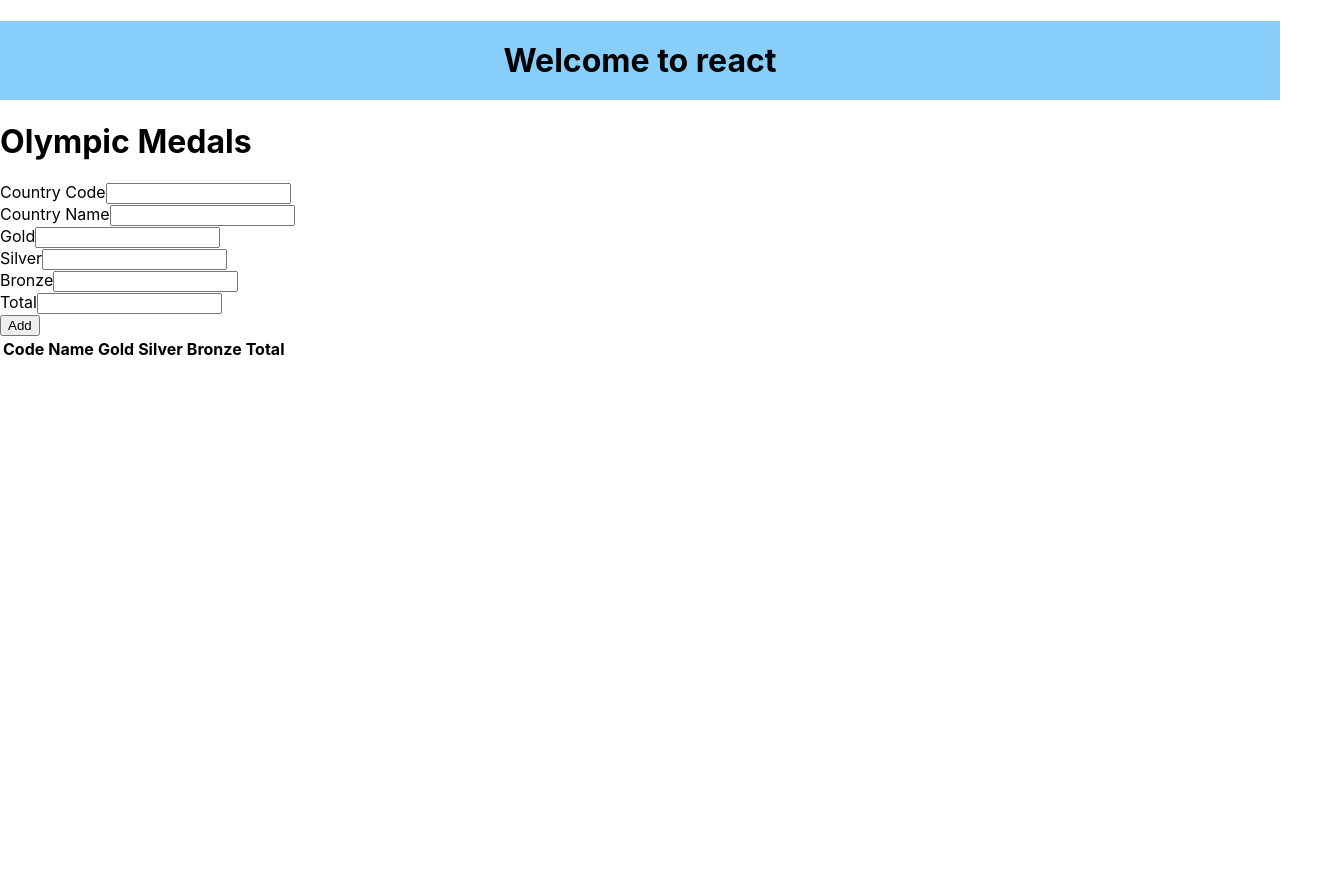
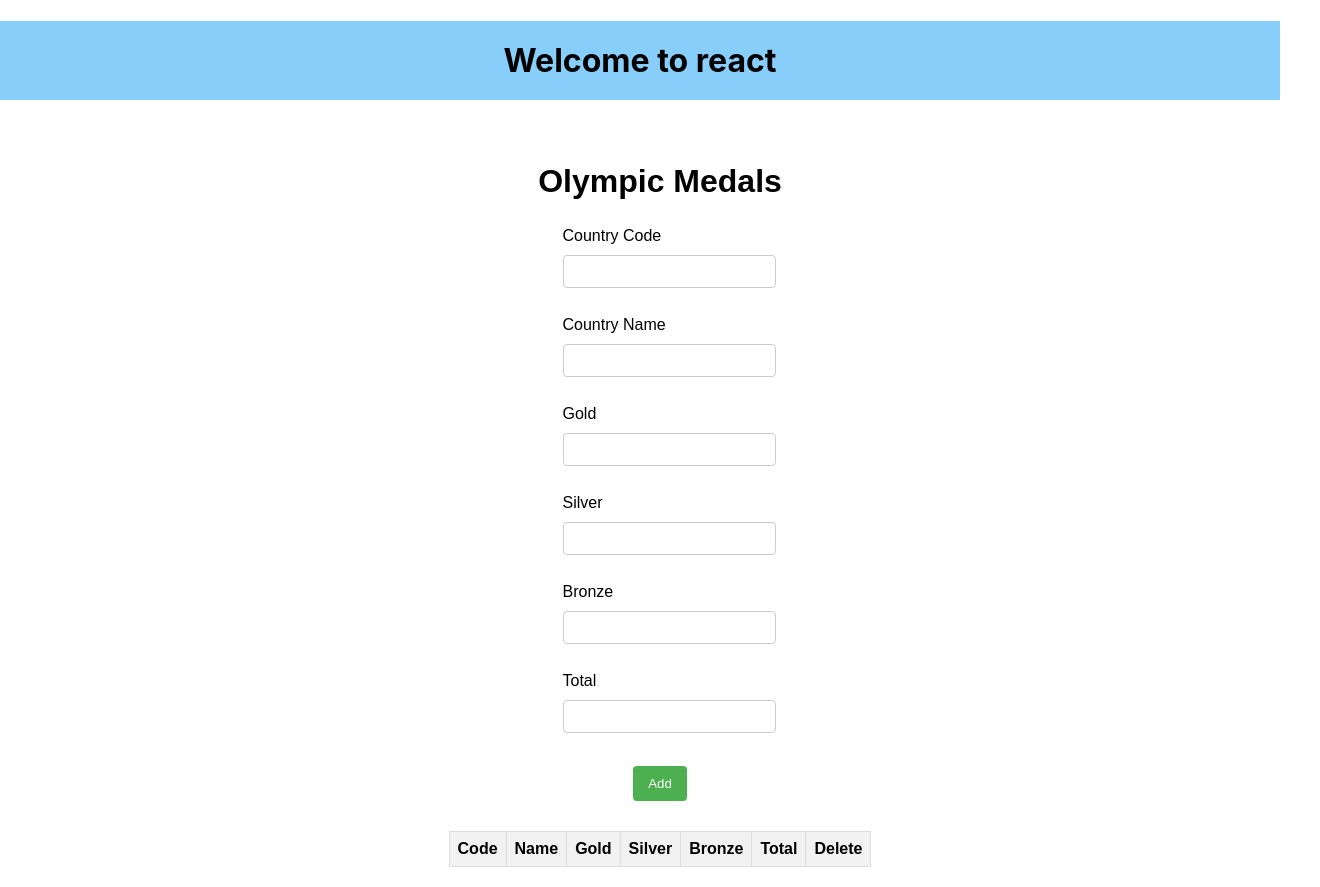
Before and after one commit to raghuprasadks/mern-oct-2024, a React (Create React App) app in the folder programs/react/reactbasics/: page / in a window 1280 px wide. Shown: the whole page, 1320 px wide, since content can reach past the window. Before the commit the page ends 800 px from the top, so only its background shows below. Built offline with nearby package versions, Linux system fonts and the light colour scheme; the HTML template or start-up script is replaced by a standard one.

Commit message:
property

```diff
--- a/programs/react/reactbasics/src/components/Medals.js
+++ b/programs/react/reactbasics/src/components/Medals.js
@@ -1,4 +1,5 @@
 import React,{useState} from 'react'
+import '../css/Medals.css'
 
 const Medals = () => {
     const [code, setCode] = useState()
@@ -24,10 +25,17 @@ const Medals = () => {
         setBronze('')
         setTotal('')
     }
+
+    const deleteMedal = (code) => {
+      console.log("delete medal ",code)
+        let newMedals = medals.filter((medal) => medal.code !== code)
+        setMedals(newMedals)
+    }
+
   return (
-    <div>
+    <div className="medals-container">
         <h1>Olympic Medals</h1>
-        <div>
+        <div className="medals-form">
             <label>Country Code</label>
             <input type="text" value={code} onChange={(e)=>setCode(e.target.value)} /><br/>
             <label>Country Name</label>
@@ -44,7 +52,7 @@ const Medals = () => {
             <button onClick={addMedal}>Add</button>
         </div>
         <div>
-          <table>
+          <table className="medals-table">
             <tr>
               <th>Code</th>
               <th>Name</th>
@@ -52,6 +60,7 @@ const Medals = () => {
               <th>Silver</th>
               <th>Bronze</th>
               <th>Total</th>
+              <th>Delete</th>
             </tr>
             {medals.map((medal) => <tr key={medal.code}>
               <td>{medal.code}</td>
@@ -60,6 +69,7 @@ const Medals = () => {
               <td>{medal.silver}</td>
               <td>{medal.bronze}</td>
               <td>{medal.total}</td>
+              <td><button onClick={()=>deleteMedal(medal.code)}>Delete</button></td>
               </tr>
               )}
           </table>
--- /dev/null
+++ b/programs/react/reactbasics/src/css/Medals.css
@@ -0,0 +1,68 @@
+/* Medals.css */
+.medals-container {
+    padding: 20px;
+    font-family: Arial, sans-serif;
+    display: flex;
+    flex-direction: column;
+    align-items: center;
+    width: 100%;
+}
+
+.medals-form {
+    margin-bottom: 20px;
+    display: flex;
+    flex-direction: column;
+    align-items: flex-start;
+}
+
+.medals-form label {
+    margin: 5px 0;
+}
+
+.medals-form input {
+    margin: 5px 0;
+    padding: 8px;
+    border: 1px solid #ccc;
+    border-radius: 4px;
+    width: 100%;
+}
+
+.medals-form button {
+    padding: 10px 15px;
+    margin: 10px 0;
+    background-color: #4CAF50;
+    color: white;
+    border: none;
+    border-radius: 4px;
+    cursor: pointer;
+    align-self: center;
+}
+
+.medals-form button:hover {
+    background-color: #45a049;
+}
+
+.medals-table {
+    width: 100%;
+    max-width: 1200px;
+    border-collapse: collapse;
+    margin: 0 auto;
+}
+
+.medals-table th, .medals-table td {
+    border: 1px solid #ddd;
+    padding: 8px;
+}
+
+.medals-table th {
+    background-color: #f2f2f2;
+    text-align: left;
+}
+
+.medals-table tr:nth-child(even) {
+    background-color: #f9f9f9;
+}
+
+.medals-table tr:hover {
+    background-color: #ddd;
+}
```
